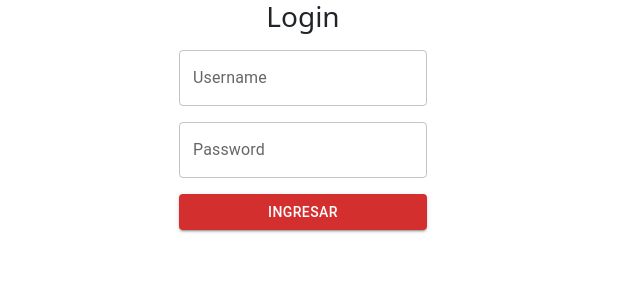
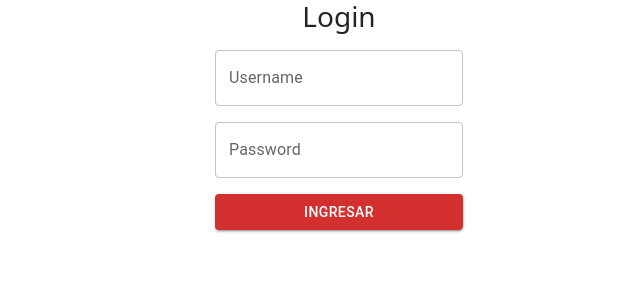
Before and after one commit to gsancineto/challenge-farmaonline, a React (Create React App) app: page / in a window 1280 px wide. Shown: the top 300 px of the page, without its empty margins (301-941 px from the left). Built offline with nearby package versions, Linux system fonts and the light colour scheme.

Commit message:
mejoras esteticas

```diff
--- a/src/components/dashboard.js
+++ b/src/components/dashboard.js
@@ -3,10 +3,10 @@ import axios from 'axios';
 import { useNavigate } from 'react-router-dom';
 import { Table } from 'react-bootstrap';
 import Moment from 'react-moment';
-import Button from '@mui/material/Button';
 import { AccessTimeFilledSharp, AccountCircle } from '@mui/icons-material';
-import { Avatar } from '@mui/material';
+import { Avatar, Stack, Button } from '@mui/material';
 import { deepOrange } from '@mui/material/colors';
+
 
 
 export default function Dashboard() {
@@ -44,10 +44,12 @@ export default function Dashboard() {
 
     return (
         <div className='w-25 m-auto text-center align-center'>
-            <div className='d-flex justify-content-between'>
-                Hola {user.name}
-                <Button variant="text" color="error" onClick={handleLogout}><AccountCircle /> Logout</Button>
-            </div>
+            <Stack spacing={2}>
+                <div className='d-flex justify-content-between'>
+                    Hola {user.name}
+                    <Button variant="text" color="error" onClick={handleLogout}><AccountCircle /> Logout</Button>
+                </div>
+            </Stack>
             <h6 style={{ float: "left" }}>Dashboard</h6>
             <Table bordered>
                 <thead className="table-light">
@@ -65,7 +67,7 @@ export default function Dashboard() {
                             <td className='d-flex align-middle justify-content-center'>
                                 <Avatar
                                     src={user.photo}
-                                    sx={{ bgcolor: deepOrange[200]}}
+                                    sx={{ bgcolor: deepOrange[200] }}
                                 />
                             </td>
                         </tr>
--- a/src/components/login.js
+++ b/src/components/login.js
@@ -35,7 +35,7 @@ export default function Login() {
     };
 
     return (
-        <div className='d-flex w-25 m-auto text-center align-items-center'>
+        <div className='d-flex text-center justify-content-center'>
             <Stack spacing={2}>
                 <h3>Login</h3>
                 <TextField
```
